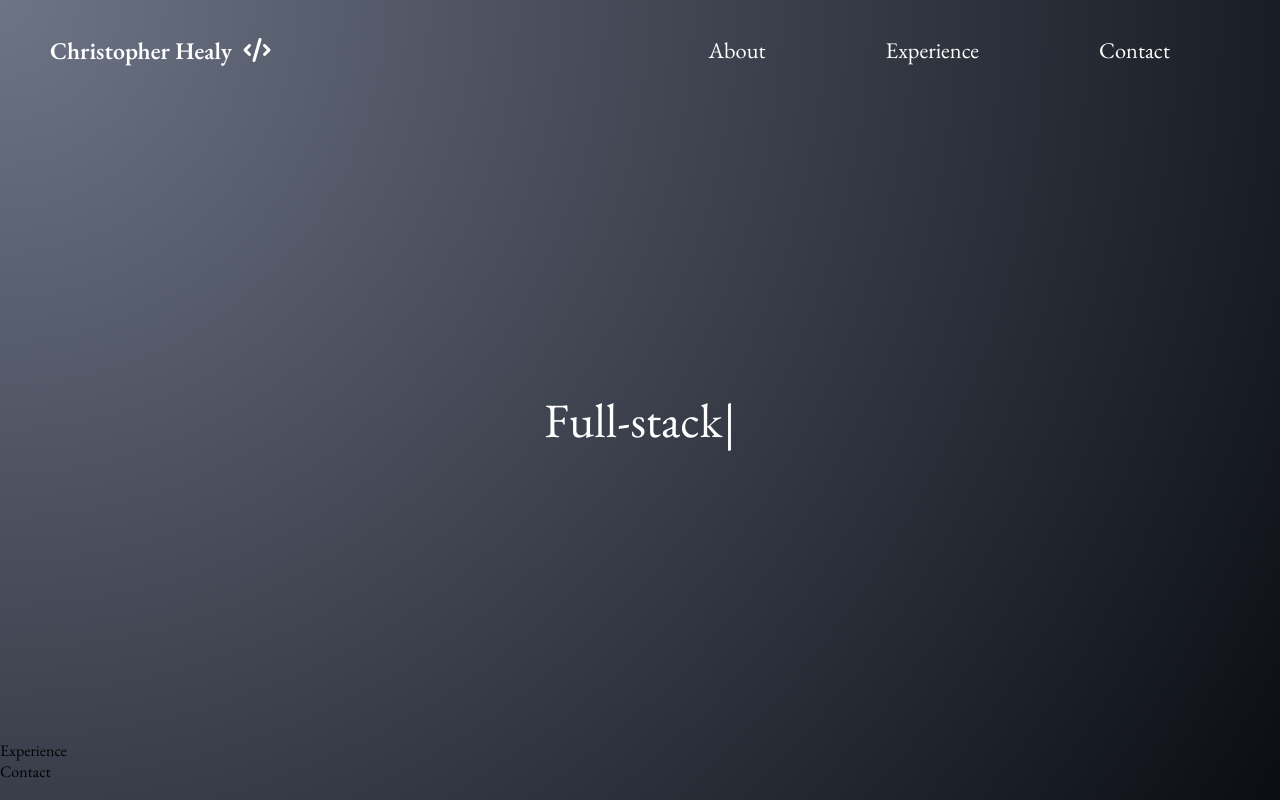
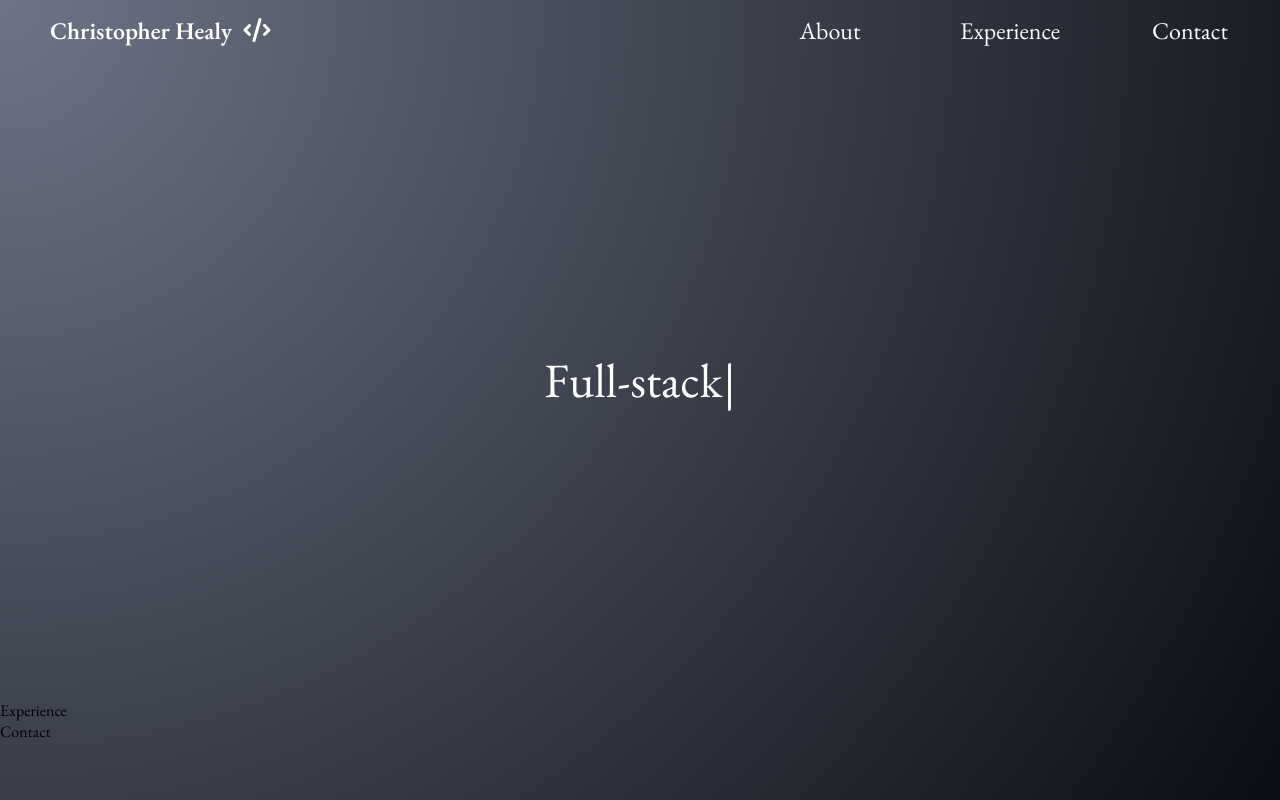
Before and after one commit to chealy90/christopherhealy.dev, a React (Create React App) app: page / in a window 1280 px wide. Built offline with nearby package versions, Linux system fonts and the light colour scheme.

Commit message:
feat: add hover effect to header nav

```diff
--- a/src/styles/Header.css
+++ b/src/styles/Header.css
@@ -1,18 +1,19 @@
 header {
   width: 100%;
-  height: 100px;
+  height: 60px;
   box-sizing: border-box;
+  position: relative;
 
   display: flex;
   align-items: center;
   justify-content: space-between;
-  padding-inline: 50px;
   color: #fff;
 }
 
 h1 {
   font-size: 1.5rem;
   font-weight: 600;
+  margin-left: 50px;
 }
 
 header .header-title {
@@ -30,19 +31,41 @@ header .header-title .code-icon {
   font-size: 1.5rem;
 }
 
+header nav {
+  height: 100%;
+  display: flex;
+  align-items: center;
+
+}
+
 header nav ul{
   display: flex;
   align-items: center;
   justify-content: space-around;
   list-style: none;
+  height: 100%;
 }
 
 header nav ul li{
-  margin-inline: 60px;
-  font-size: 1.4rem;
+  min-width: 180px;
+  font-size: 1.5rem;
+  height: 100%;
+  display: flex;
+  justify-content: center;
+  align-items: center;
+  transition-duration: 0.2s;
+}
+
+header nav ul li:hover {
+  background-color: rgba(255, 255, 255, 0.5);
+  cursor: pointer;
 }
 
 header nav ul li a {
   text-decoration: none;
   color: white;
 }
+
+header nav ul li:hover a {
+  color: #141414;
+}
```
